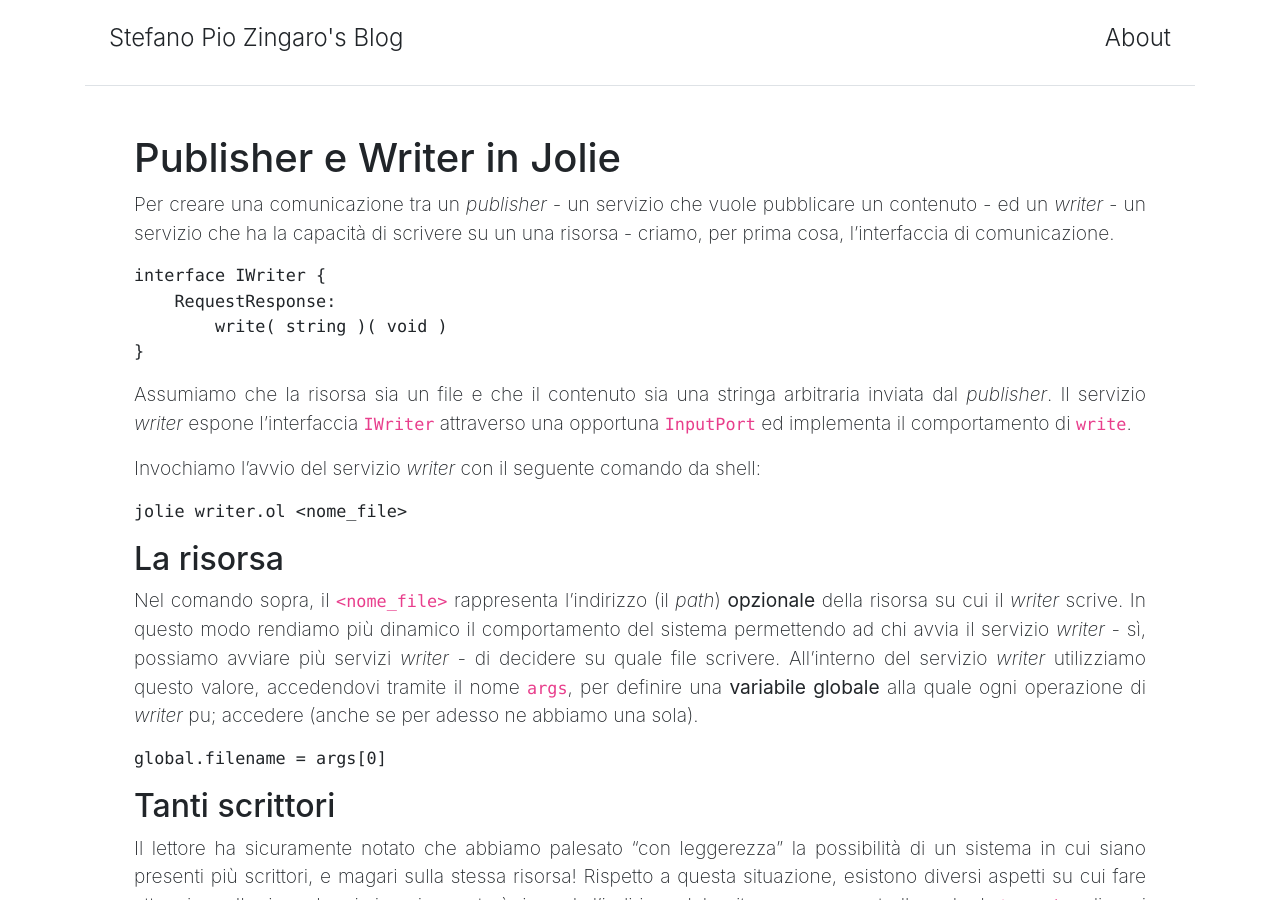
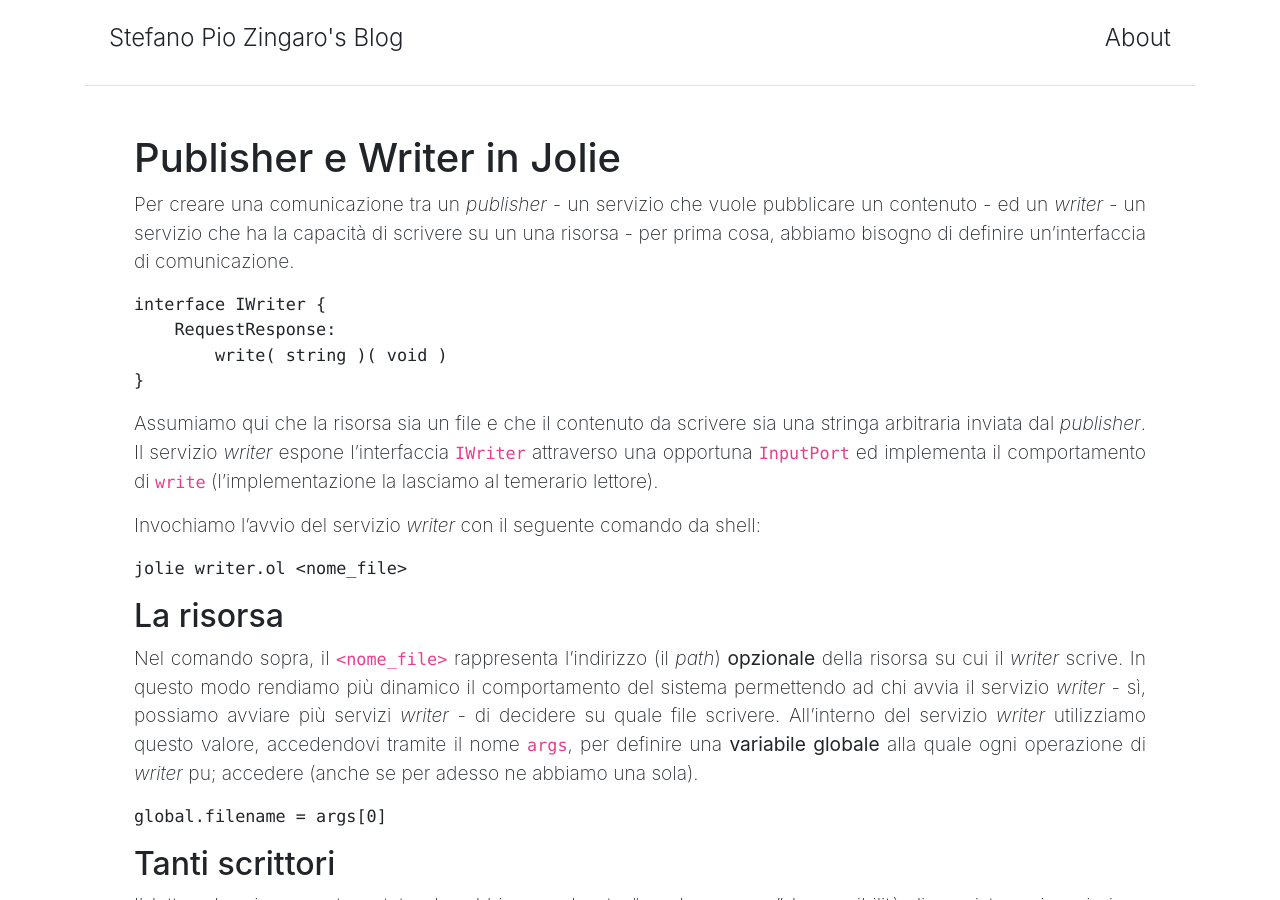
Before and after one commit to saltgz/saltgz.github.io, a Jekyll site: the page built from _posts/2020-05-12-appunti-jolie-001.md, in a window 1280 px wide and 900 px high. Built offline with Jekyll 4.4.1, drawn with Linux system fonts in a browser that asks for light colours; comment, search, counter and statistics services are not loaded.

Commit message:
some fixes in the text of last post

````diff
--- a/_posts/2020-05-12-appunti-jolie-001.md
+++ b/_posts/2020-05-12-appunti-jolie-001.md
@@ -10,7 +10,7 @@ language: italian
 
 # Publisher e Writer in Jolie
 
-Per creare una comunicazione tra un _publisher_ - un servizio che vuole pubblicare un contenuto - ed un _writer_ - un servizio che ha la capacità di scrivere su un una risorsa - criamo, per prima cosa, l'interfaccia di comunicazione.
+Per creare una comunicazione tra un _publisher_ - un servizio che vuole pubblicare un contenuto - ed un _writer_ - un servizio che ha la capacità di scrivere su un una risorsa - per prima cosa, abbiamo bisogno di definire un'interfaccia di comunicazione.
 
 ```jolie
 interface IWriter {
@@ -19,7 +19,8 @@ interface IWriter {
 }
 ```
 
-Assumiamo che la risorsa sia un file e che il contenuto sia una stringa arbitraria inviata dal _publisher_. Il servizio _writer_ espone l'interfaccia `IWriter` attraverso una opportuna `InputPort` ed implementa il comportamento di `write`.
+Assumiamo qui che la risorsa sia un file e che il contenuto da scrivere sia una stringa arbitraria inviata dal _publisher_.
+Il servizio _writer_ espone l'interfaccia `IWriter` attraverso una opportuna `InputPort` ed implementa il comportamento di `write` (l'implementazione la lasciamo al temerario lettore).
 
 Invochiamo l'avvio del servizio _writer_ con il seguente comando da shell:
 
````
